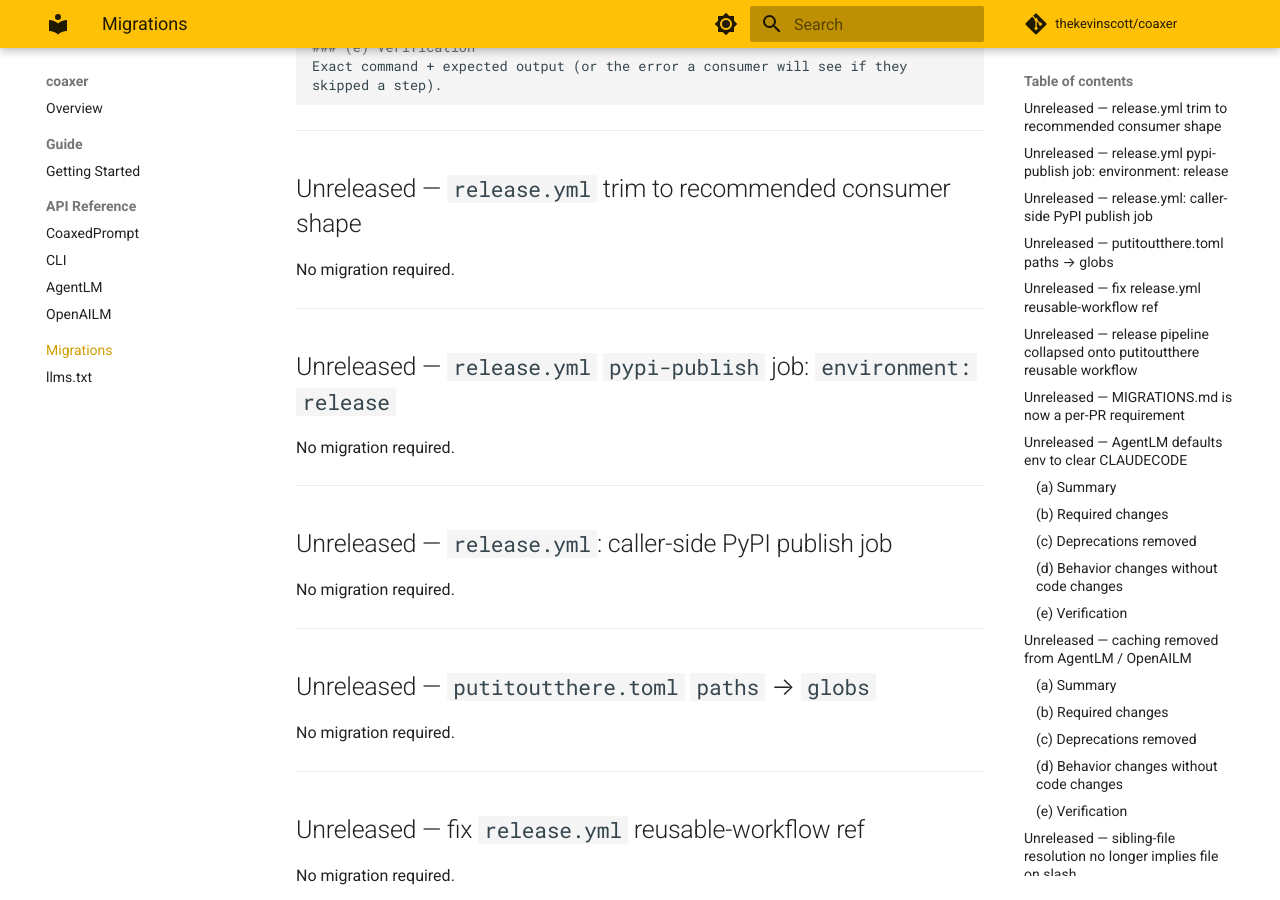
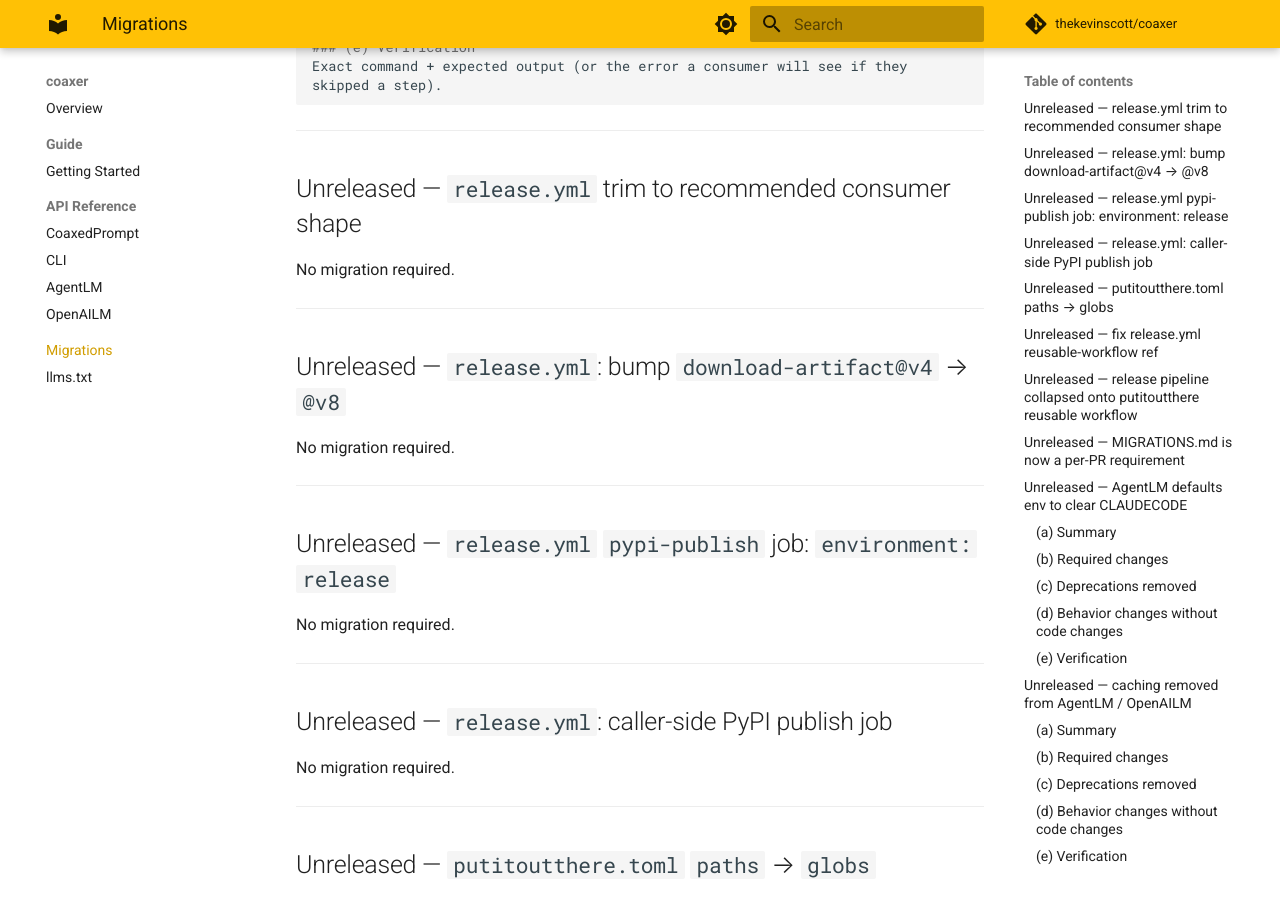
Before and after one commit to thekevinscott/coaxer, an MkDocs documentation site: the page built from docs/migrations.md, in a window 1280 px wide and 900 px high, scrolled down 614 px. Built offline with MkDocs 1.6.1 and Material for MkDocs 9.7.7, drawn with Linux system fonts in a browser that asks for light colours; comment, search, counter and statistics services are not loaded.

Commit message:
chore(release): bump download-artifact in pypi-publish to v8
Clears the GitHub Actions Node 20 deprecation warning on the
caller-side pypi-publish job ahead of the June 2026 forced-upgrade
cutoff. The remaining Node 20 warnings on the workflow run come
from inside putitoutthere's reusable workflow and need an upstream
bump.

release: patch

```diff
--- a/MIGRATIONS.md
+++ b/MIGRATIONS.md
@@ -34,6 +34,12 @@ skipped a step).
 ---
 
 ## Unreleased — `release.yml` trim to recommended consumer shape
+
+No migration required.
+
+---
+
+## Unreleased — `release.yml`: bump `download-artifact@v4` → `@v8`
 
 No migration required.
 
```
Also changed, not shown: CHANGELOG.md (+3 -0 lines), 1 other file.
